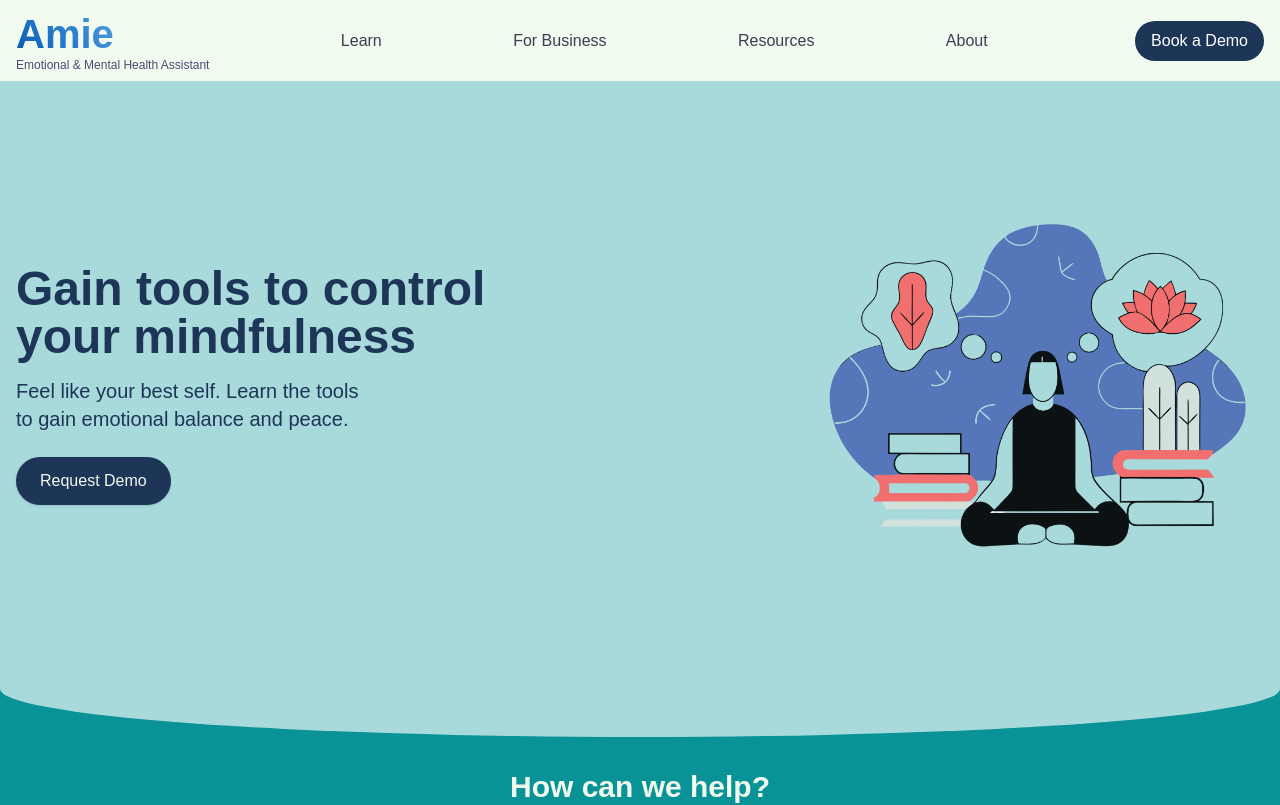
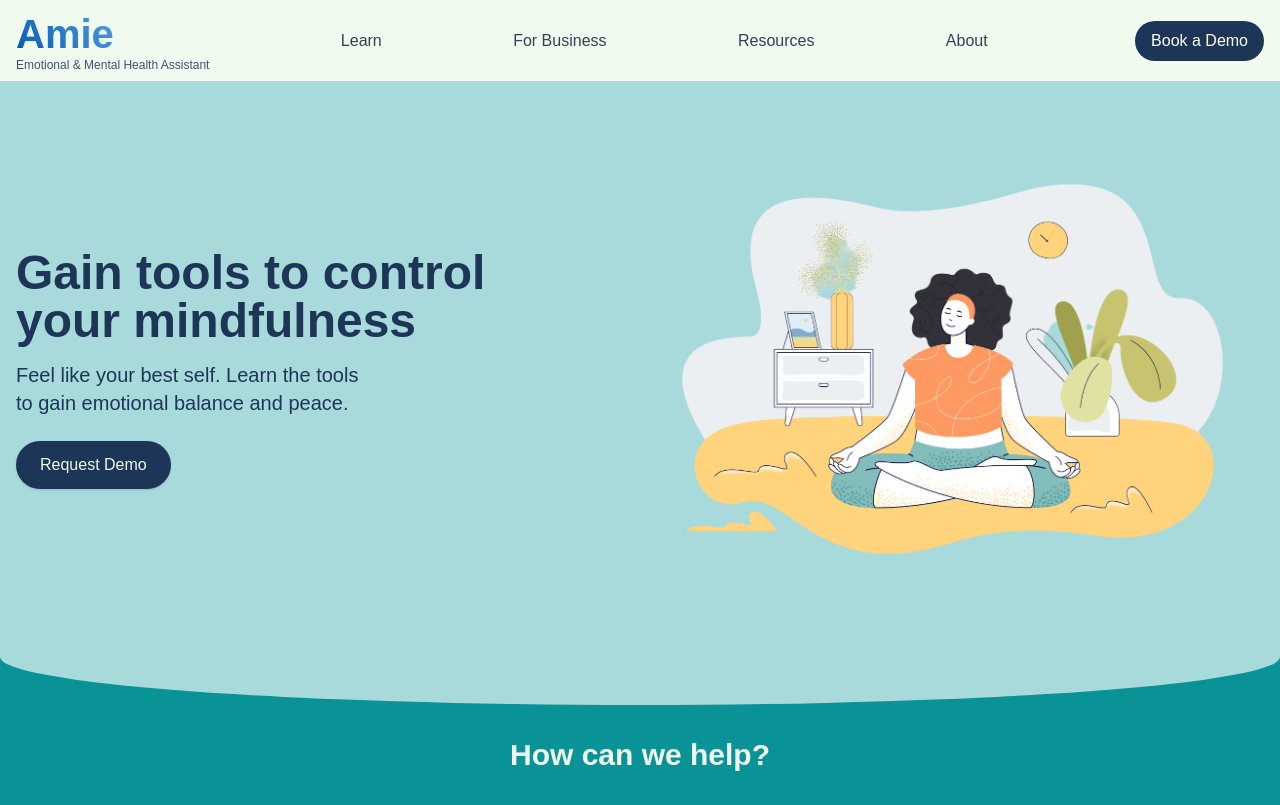
Before and after one commit to akelladeepak/amie-webapp, a React (Vite) app in the folder amie/: page /#/ in a window 1280 px wide. Shown: the top 805 px of the page. Built offline with nearby package versions, Linux system fonts and the light colour scheme; the HTML template or start-up script is replaced by a standard one.

Commit message:
Edit meditation picture in hero section

```diff
--- a/amie/src/components/Hero.jsx
+++ b/amie/src/components/Hero.jsx
@@ -1,5 +1,5 @@
 import React from 'react';
-import meditation from '../assets/meditation.png';
+import meditation from '../assets/meditation2.png';
 import '../assets/styles.css';
 
 const Hero = () => {
@@ -26,7 +26,7 @@ const Hero = () => {
           <img
             src={meditation}
             alt="Meditation illustration"
-            className="w-full max-w-md"
+            className="w-full fill-transparent"
           />
         </div>
       </div>
```
Also changed, not shown: amie/src/assets/meditation2.png (added).
